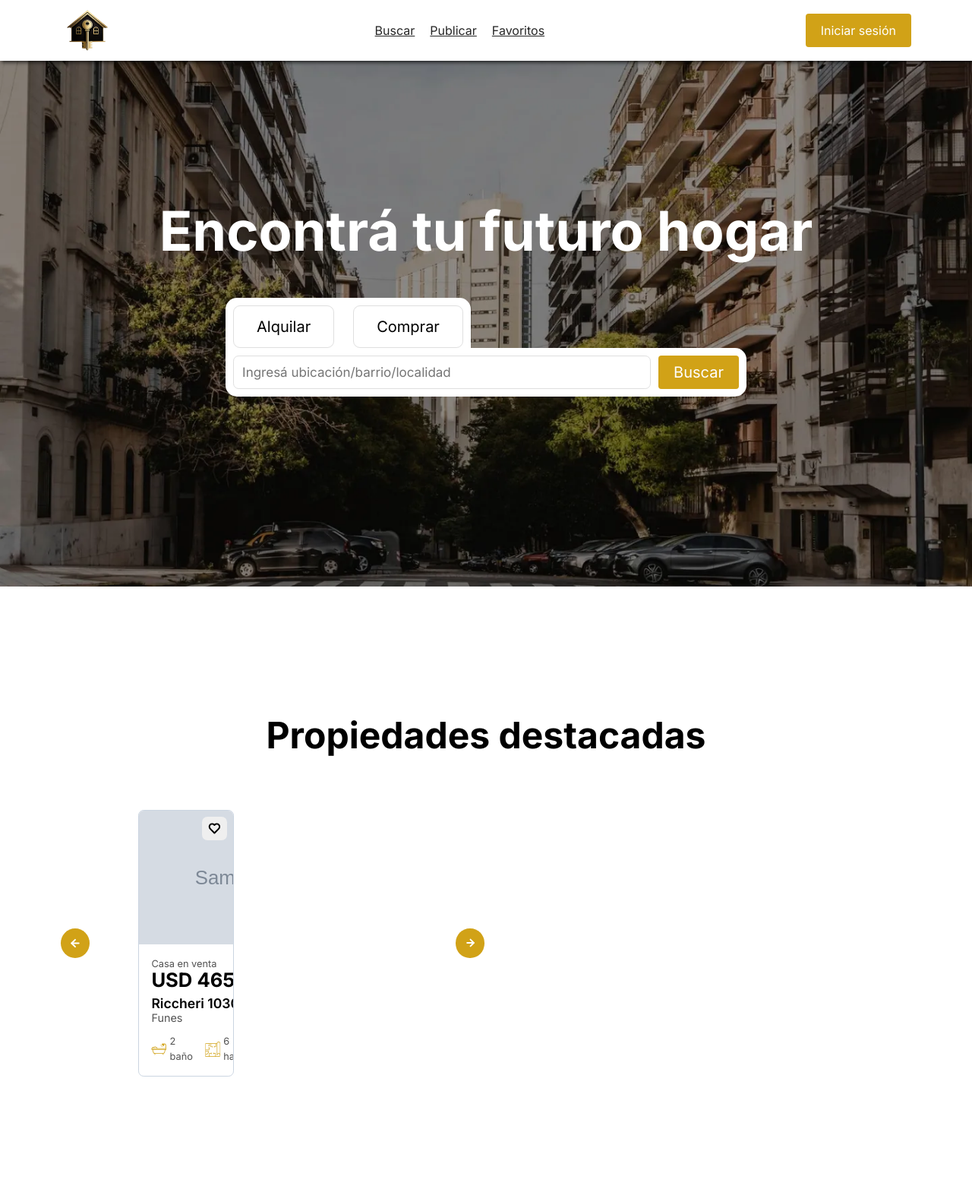
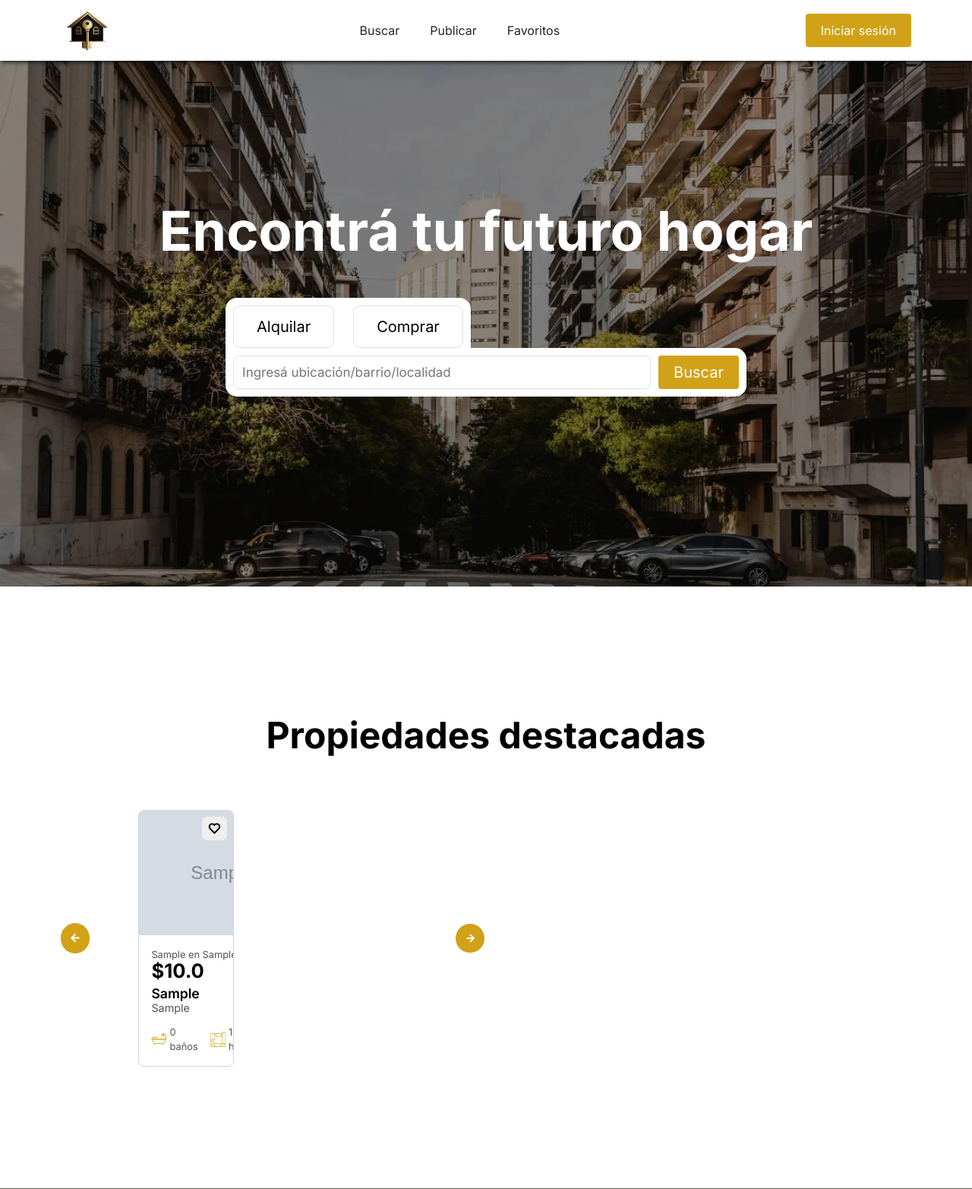
Before and after one commit to LucianoTessa/Proyecto-FinalProg-II-FedericoLuna-LucianoTessa-AlvaroReynoso-JulianVecchio, a Flask app: page / in a window 1280 px wide. Shown: the top 1565 px of the page at 76% size. Run offline with Flask 3, Linux system fonts and the light colour scheme; tables that the repository leaves empty hold one stand-in row (values such as "Sample post"); grey boxes marked "Sample" are stand-in pictures; some libraries are stand-ins or nearby versions; grey boxes are pictures that could not be loaded.

Commit message:
agrego cambios de jinja

```diff
--- a/static/global.css
+++ b/static/global.css
@@ -8,7 +8,10 @@
   box-sizing: border-box;
 }
 
-html, button, textarea, input {
+html,
+button,
+textarea,
+input {
   font-family: "Inter", sans-serif;
   font-style: normal;
 }
@@ -49,11 +52,12 @@
 
 .nav {
   display: flex;
-  gap: 20px;
+  gap: 40px;
 }
 
 .nav a {
   color: #262626;
+  text-decoration: none;
 }
 
 .button {
@@ -292,14 +296,14 @@
 #formulario-contacto {
   display: flex;
   flex-direction: column;
-  gap: .3em;
+  gap: 0.3em;
 }
 
 .form-error {
   color: red;
-  font-size: .8em;
+  font-size: 0.8em;
   line-height: 1.3em;
-  margin-top: .2em;
+  margin-top: 0.2em;
 }
 
 .h5 {
@@ -424,6 +428,10 @@
 .stats_item_p {
   font-size: 0.8rem;
   color: var(--text-muted);
+}
+
+.frame:hover {
+  opacity: 0.7;
 }
 
 .imgContDivider {
@@ -570,7 +578,7 @@
 .form-item {
   display: flex;
   flex-direction: column;
-  gap: .4em;
+  gap: 0.4em;
 }
 
 /* Tablets */
--- a/templates/index.html
+++ b/templates/index.html
@@ -75,12 +75,12 @@
               </button>
               <div class="card_data">
                 <div class="card_info">
-                  <p class="card_type">Casa en venta</p>
-                  <p class="card_price">USD 465.000</p>
+                  <p class="card_type">{{post.tipo}} en {{post.modalidad}}</p>
+                  <p class="card_price">${{post.precio}}</p>
                 </div>
                 <div class="card_location">
-                  <p class="card_direction">Riccheri 1030</p>
-                  <p class="card_city">Funes</p>
+                  <p class="card_direction">{{post.direccion}}</p>
+                  <p class="card_city">{{post.ciudad}}</p>
                 </div>
                 <div class="card_stats">
                   <div class="card_stats_item">
@@ -88,21 +88,21 @@
                       src="{{ url_for('static', filename='images/icono-banios.svg') }}"
                       alt=""
                     />
-                    <p class="stats_item_p">2 baño</p>
+                    <p class="stats_item_p">{{post.banios}} baños</p>
                   </div>
                   <div class="card_stats_item">
                     <img
                       src="{{ url_for('static', filename='images/icono-planos.svg') }}"
                       alt=""
                     />
-                    <p class="stats_item_p">6 habs</p>
+                    <p class="stats_item_p">{{post.habitaciones}} habs</p>
                   </div>
                   <div class="card_stats_item">
                     <img
                       src="{{ url_for('static', filename='images/icono-m2.svg') }}"
                       alt=""
                     />
-                    <p class="stats_item_p">230m2</p>
+                    <p class="stats_item_p">{{post.metros_cuadrados}} m2</p>
                   </div>
                 </div>
               </div>
@@ -272,7 +272,9 @@
     </div>
   </section>
 </main>
+
 <script src="https://unpkg.com/embla-carousel/embla-carousel.umd.js"></script>
+
 <script type="text/javascript">
   const rootNode = document.querySelector(".embla");
   const viewportNode = rootNode.querySelector(".embla__viewport");
@@ -283,6 +285,7 @@
   prevButtonNode.addEventListener("click", embla.scrollPrev, false);
   nextButtonNode.addEventListener("click", embla.scrollNext, false);
 </script>
+
 <script>
   document
     .getElementById("listarButton")
@@ -290,6 +293,7 @@
       window.location.href = "{{ url_for('publicar') }}";
     });
 </script>
+
 <script>
   document.addEventListener("DOMContentLoaded", function () {
     var welcomeMessage = "{{ welcome_message }}";
@@ -308,6 +312,7 @@
     });
   }
 </script>
+
 <script>
   document.addEventListener("DOMContentLoaded", function () {
     var welcomeMessage = "{{ welcome_message }}";
@@ -381,6 +386,7 @@
     });
   }
 </script>
+
 <script>
   document.addEventListener("DOMContentLoaded", function () {
     var welcomeMessage = "{{ welcome_message }}";
```
Also changed, not shown: static/posts/hogar-3.webp (added), static/posts/house-10.webp (added), static/posts/house-6.webp (added), static/posts/house-7.webp (added), static/posts/house-8.webp (added), static/posts/house-9.webp (added), static/posts/house-in-cartoon-style-isolated-free-vector.jpg (added).
